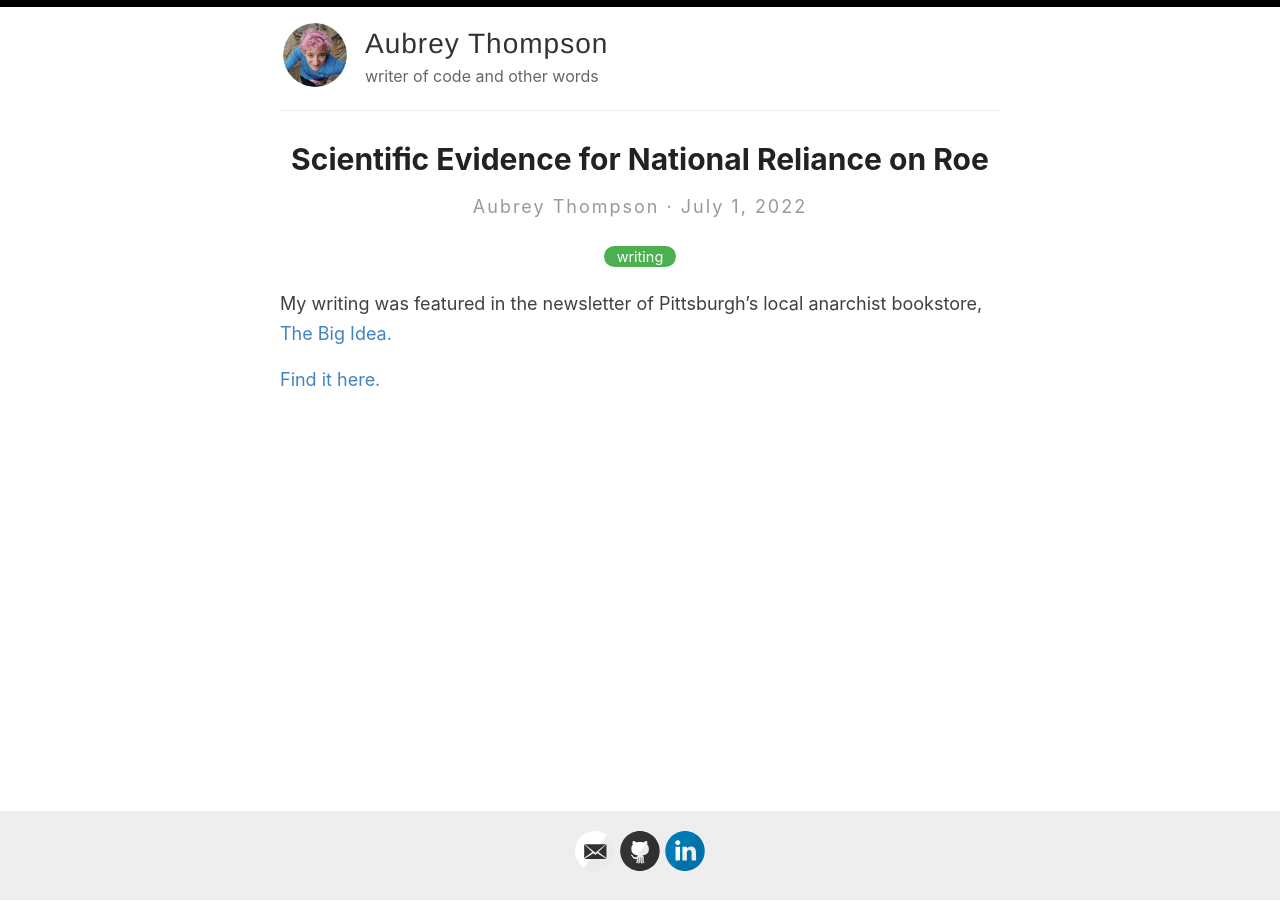
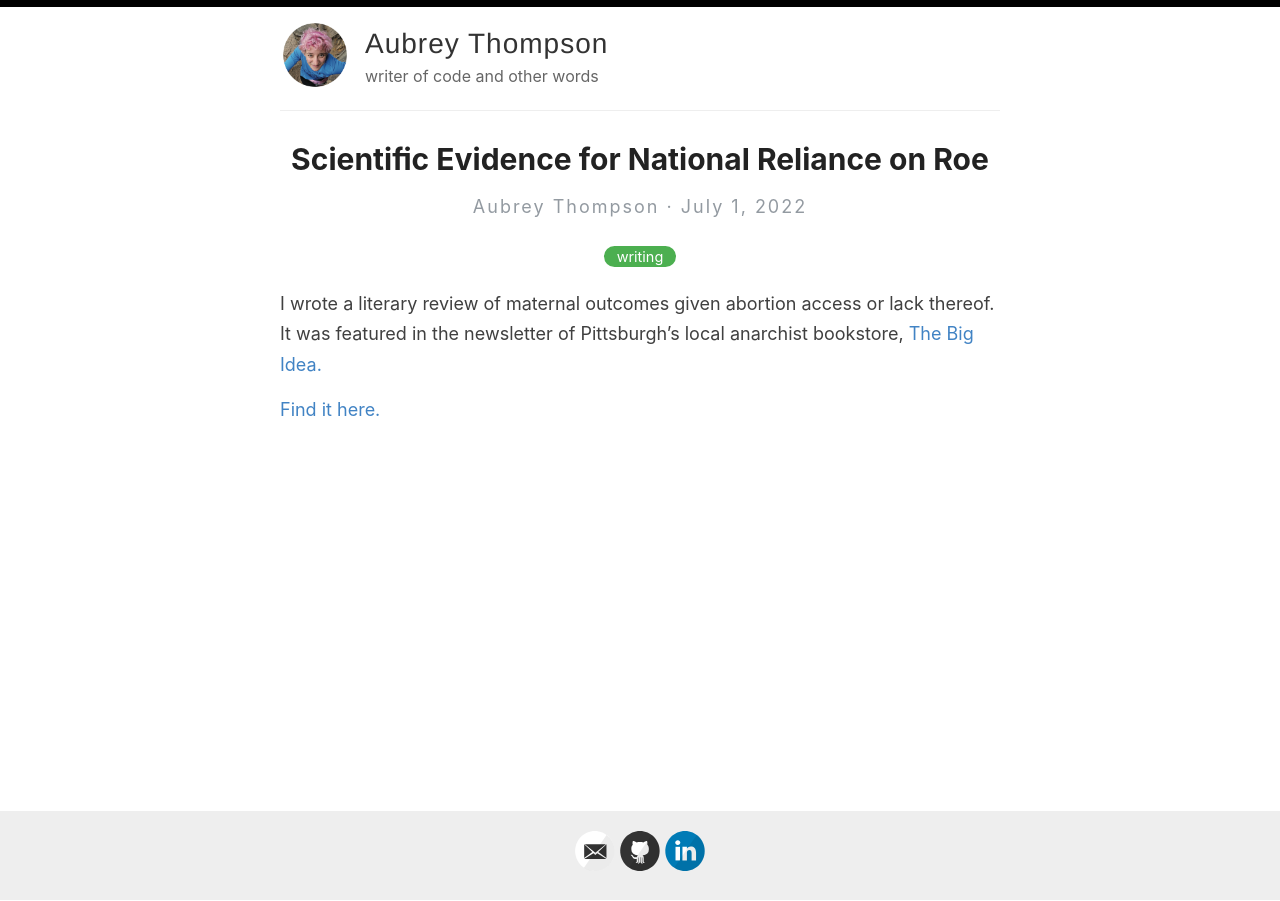
Before and after one commit to aubreythompson/aubreythompson.github.io, a Jekyll site: the page built from _posts/2022-07-01-relianceonroe.md, in a window 1280 px wide. Built offline with Jekyll 4.4.1, drawn with Linux system fonts in a browser that asks for light colours.

```diff
--- a/_posts/2022-07-01-relianceonroe.md
+++ b/_posts/2022-07-01-relianceonroe.md
@@ -4,6 +4,6 @@
 categories: [writing]
 ---
 
-My writing was featured in the newsletter of Pittsburgh's local anarchist bookstore, [The Big Idea.](http://thebigideapgh.org/)
+I wrote a literary review of maternal outcomes given abortion access or lack thereof. It was featured in the newsletter of Pittsburgh's local anarchist bookstore, [The Big Idea.](http://thebigideapgh.org/)
 
 [Find it here.](https://drive.google.com/file/d/17usFxnYogO3Y2dGC4dHYvlSSbuEgPQQx/view?usp=sharing)
```
Also changed, not shown: favicon.ico, images/favicon-32x32.png, 1 other file.
